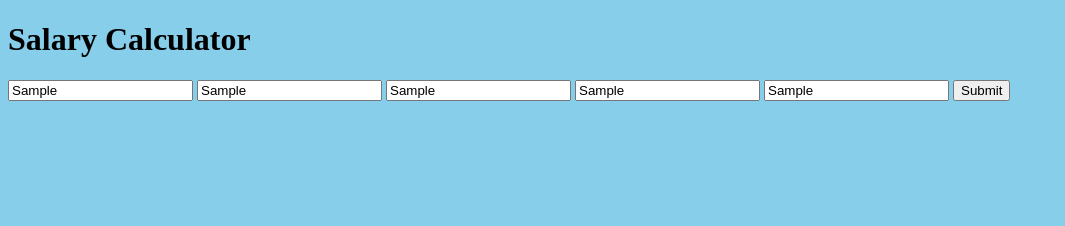
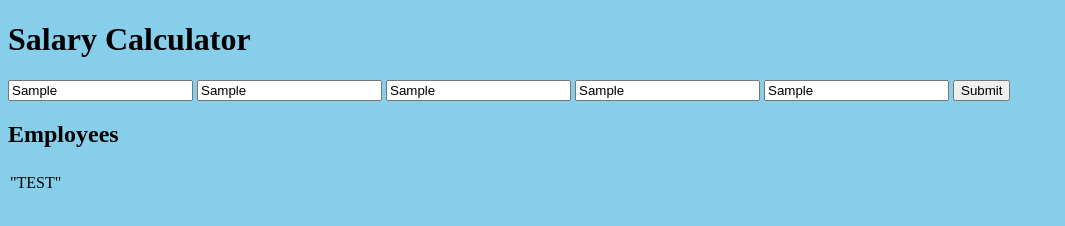
Before and after one commit to astridcpulse/weekend-jquery-salary-calculator, a plain HTML site: page index.html in a window 1280 px wide. Both pictures are taken after typing "Sample", "Sample", "Sample", "Sample", "Sample" into the empty fields and a click on the button "Submit". Shown: the whole page, without its empty margins (0-1065 px from the left). Drawn offline with Linux system fonts and the light colour scheme.

Commit message:
started creating a table for employee data to be displayed on the DOM

```diff
--- a/index.html
+++ b/index.html
@@ -29,6 +29,13 @@
         <button id="submit-button" type="submit">Submit</button>
     </form>
 
+    <h2>Employees</h2>
+
+    <table id="employee-table">
+        <tr>
+            <td></td>
+        </tr>
+    </table>
 </body>
 
 </html>
--- a/salary.js
+++ b/salary.js
@@ -28,4 +28,9 @@
 
 function render(){
     console.log('emp array', employeeArray);
+
+    $('#employee-table').append(`
+        "TEST"
+    `);
+
 }
```
